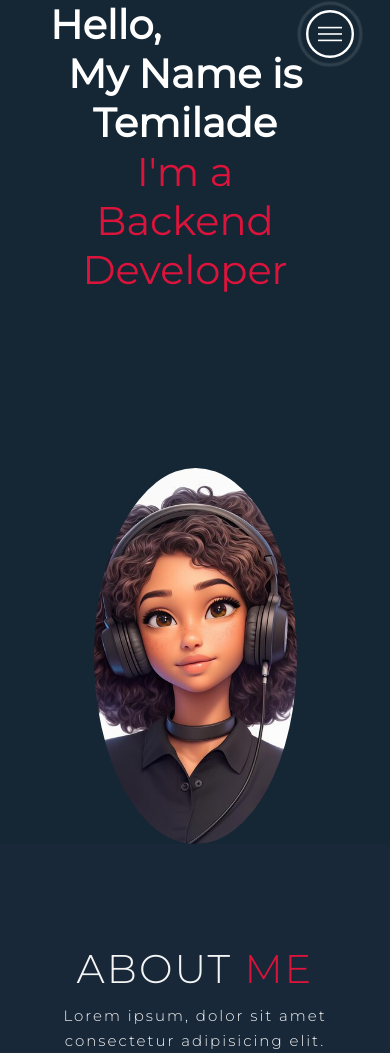
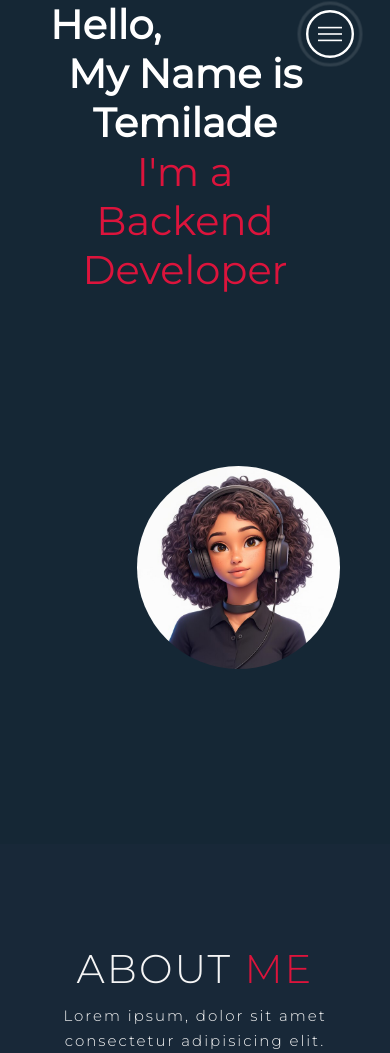
Before and after one commit to temmy669/myPorfolio, a Django app: page /port/ in a window 390 px wide. Shown: the top 1053 px of the page. Run offline with Django 3.2, Linux system fonts and the light colour scheme.

Commit message:
updated css

```diff
--- a/portfolio/static/css/style.css
+++ b/portfolio/static/css/style.css
@@ -727,7 +727,7 @@ p {
 	}
 	/* End contact  */
 }
-/* End Media Query For Tablet */
+
 
 /* Media Query For Desktop */
 @media only screen and (min-width: 1200px) {
@@ -768,7 +768,7 @@ p {
 
     .hero-image {
       /*  margin-bottom: 10px;  Add spacing between image and text */
-        display: flex;
+        /* display: flex; */
         justify-content: center; /* Center the image horizontally */
 
     }
```
